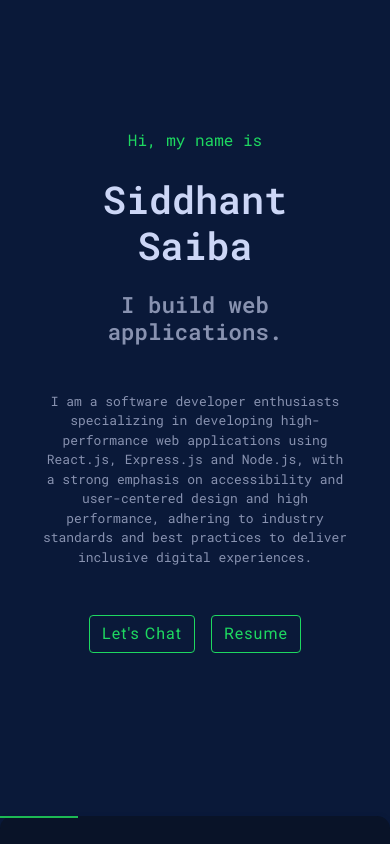
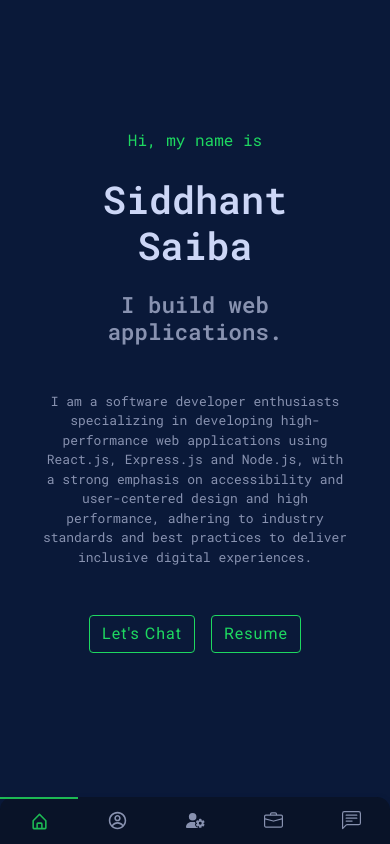
Before and after one commit to Zenitssuu/Portfolio-new, a React (Vite) app: page / in a window 390 px wide. Shown: the top 844 px of the page. Built offline with nearby package versions, Linux system fonts and the light colour scheme.

Commit message:
fixed issue

```diff
--- a/src/components/BackToTop/ToTop.jsx
+++ b/src/components/BackToTop/ToTop.jsx
@@ -23,7 +23,7 @@ function ToTop() {
   return (
     <button
     onClick={backToTop}
-    className={` fixed bottom-5 right-5 lg:right-16 text-2xl z-10 font-bold ${showButton ? "visible" : "hidden"} transition-all duration-300 ease-in-out`}>
+    className={` fixed bottom-16 right-5 lg:right-16 text-2xl z-10 font-bold ${showButton ? "visible" : "hidden"} transition-all duration-300 ease-in-out`}>
       <FaArrowUp />
     </button>
   );
--- a/src/components/MiddleNavbar/MiddleNavbar.jsx
+++ b/src/components/MiddleNavbar/MiddleNavbar.jsx
@@ -9,6 +9,7 @@ const MiddleNavbar = () => {
     <nav className="middle_nav">
       <ul>
         {list?.map((item, index) => {
+          const Navicon = item?.icon
           return (
             <li
               key={index}
@@ -29,7 +30,8 @@ const MiddleNavbar = () => {
                 href={`#${item?.value}`}
                 rel="noopener noreferrer"
               >
-                {item?.icon}
+                {/* {item?.icon} */}
+                <Navicon/>
               </a>
             </li>
           );
```
